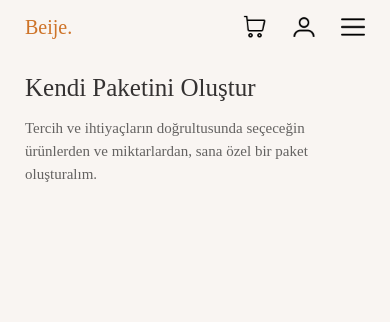
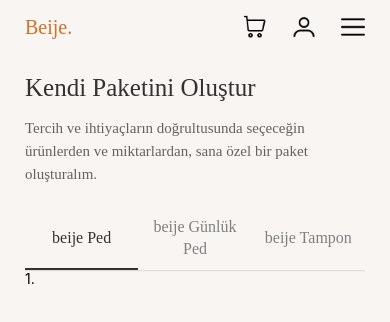
Before and after one commit to cangeldev/beije, a React Native app: screen / in a window 390 px wide. Shown: the top 322 px of the page. Built offline with nearby package versions, Linux system fonts and the light colour scheme.

Commit message:
Slider eklendi ve stil düzenlemeleri yapıldı.

```diff
--- a/package.json
+++ b/package.json
@@ -13,6 +13,8 @@
     "@reduxjs/toolkit": "^1.9.3",
     "react": "18.2.0",
     "react-native": "0.71.3",
+    "react-native-pager-view": "^6.1.4",
+    "react-native-tab-view": "^3.5.1",
     "react-redux": "^8.0.5"
   },
   "devDependencies": {
--- /dev/null
+++ b/src/components/tabView/index.ts
@@ -0,0 +1 @@
+export { TabViewContainer } from "./tabView"
--- /dev/null
+++ b/src/components/tabView/style.ts
@@ -0,0 +1,23 @@
+import { StyleSheet } from "react-native";
+import colors from "../../assets/colors/colors";
+export default StyleSheet.create({
+    container: {
+        paddingBottom: 20,
+        backgroundColor: colors.backGround,
+    },
+    tabViewHeaderTitle: {
+        fontSize: 16,
+        lineHeight: 22,
+        textAlign: "center",
+        fontFamily: "Gordita Regular",
+    },
+    headerTitle: {
+        backgroundColor: colors.backGround
+    },
+    indicatorStyle: {
+        backgroundColor: colors.customBlack
+    },
+    header: {
+        marginTop: 20
+    }
+})
--- /dev/null
+++ b/src/components/tabView/tabView.tsx
@@ -0,0 +1,57 @@
+import { View, useWindowDimensions, Text } from 'react-native';
+import React from 'react'
+import { TabView, SceneMap } from 'react-native-tab-view';
+import { TabBar } from 'react-native-tab-view';
+import colors from '../../assets/colors/colors';
+import style from './style';
+
+const FirstRoute = () => (
+    <View style={style.container}>
+        <Text>1.</Text>
+    </View>
+);
+
+const SecondRoute = () => (
+    <View style={style.container}>
+        <Text>2.</Text>
+    </View>
+);
+const ThirdRoute = () => (
+    <View style={style.container}>
+        <Text>3.</Text>
+    </View>
+);
+const renderScene = SceneMap({
+    first: FirstRoute,
+    second: SecondRoute,
+    third: ThirdRoute
+});
+export const TabViewContainer = () => {
+    const layout = useWindowDimensions();
+    const [index, setIndex] = React.useState(0);
+    const [routes] = React.useState([
+        { key: 'first', title: 'beije Ped' },
+        { key: 'second', title: 'beije Günlük Ped' },
+        { key: 'third', title: 'beije Tampon' },
+    ]);
+    return (
+        <TabView style={style.header} renderTabBar={(props) => (
+            <TabBar
+                {...props}
+                renderLabel={({ route, focused }) => (
+                    <Text style={[
+                        { color: focused ? colors.customBlack : "grey" },
+                        style.tabViewHeaderTitle]}>
+                        {route.title}
+                    </Text>)}
+                indicatorStyle={style.indicatorStyle}
+                style={style.headerTitle}
+            />
+        )}
+            navigationState={{ index, routes }}
+            renderScene={renderScene}
+            onIndexChange={setIndex}
+            initialLayout={{ width: layout.width }}
+        />
+    );
+}
--- a/src/customPacketScreen/customPacketScreen.tsx
+++ b/src/customPacketScreen/customPacketScreen.tsx
@@ -3,6 +3,7 @@
 import { CustomHeader } from '../components'
 import colors from '../assets/colors/colors'
 import style from './style'
+import { TabViewContainer } from '../components/tabView'
 
 export const CustomPacketScreen = () => {
 
@@ -20,6 +21,7 @@
                 doğrultusunda seçeceğin ürünlerden
                 ve miktarlardan, sana özel bir paket oluşturalım.
             </Text>
+            <TabViewContainer/>
         </View>
     )
 }
```
Also changed, not shown: 1 other file (tests, documents, lock files or other folders).
